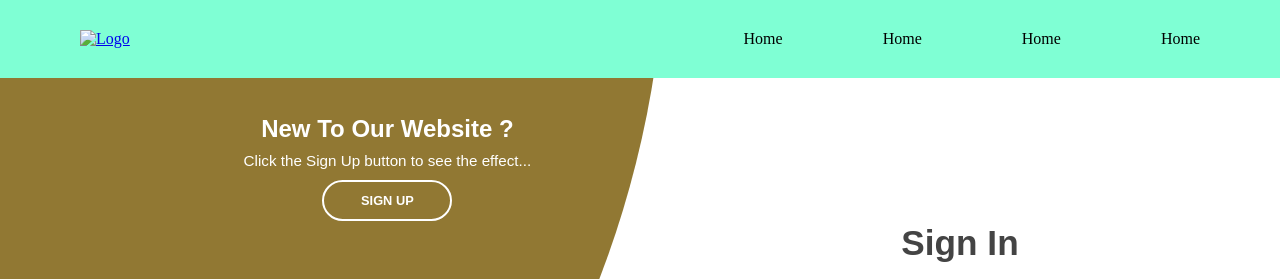
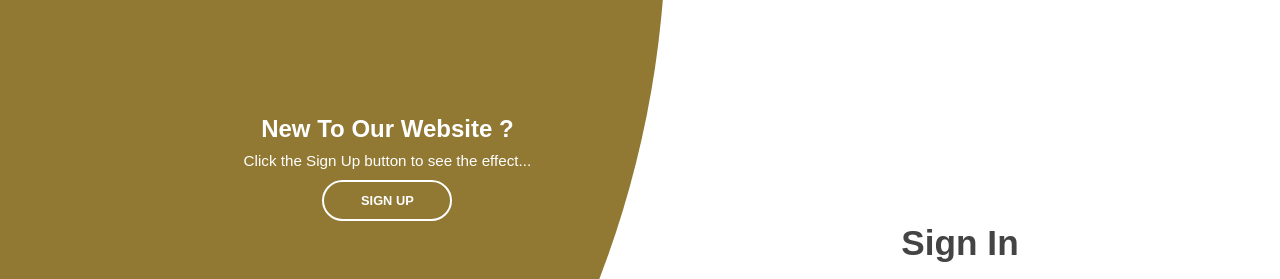
Before and after one commit to sakitha-s-m/Project, a plain HTML site: page planning/index.html in a window 1280 px wide. Shown: the top 279 px of the page. Drawn offline with Linux system fonts and the light colour scheme; a web font is replaced by a local one.

Commit message:
removed the navbar, cause i hate the way it looks

```diff
--- a/planning/index.html
+++ b/planning/index.html
@@ -8,15 +8,15 @@
     <link rel="stylesheet" href="style.css">
 </head>
 <body>
-    <header>
-            <a href="#"><img src="" alt="Logo"></a> <!--Change this to your logo-->
+    <!-- <header>
+            <a href="#"><img src="" alt="Logo"></a>
             <ul>
                 <li>Home</li>
                 <li>Home</li>
                 <li>Home</li>
                 <li>Home</li>
             </ul>
-    </header>
+    </header> -->
     <main>
         <!-- login page content -->
         <div class="container">
--- a/planning/style.css
+++ b/planning/style.css
@@ -8,7 +8,7 @@
 
 
 /* Home Page */
-header {
+/* header {
     display: flex;
     padding: 30px 80px;
     justify-content: space-between;
@@ -36,7 +36,7 @@ header ul li:nth-child(4) {
 header ul li:hover {
     color: #fff;
     cursor: pointer;
-}
+} */
 
 /* Login Form */
 
```
